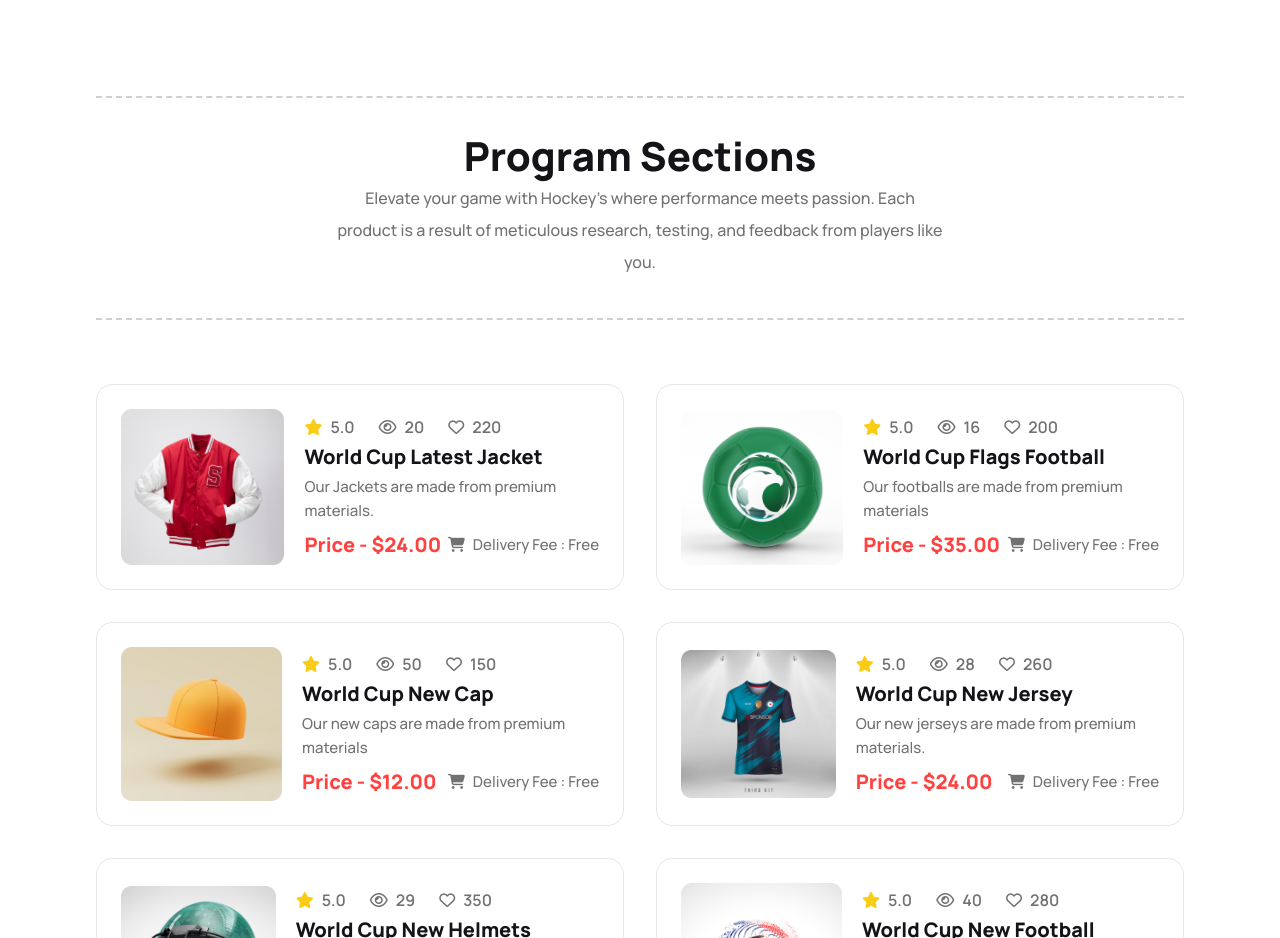
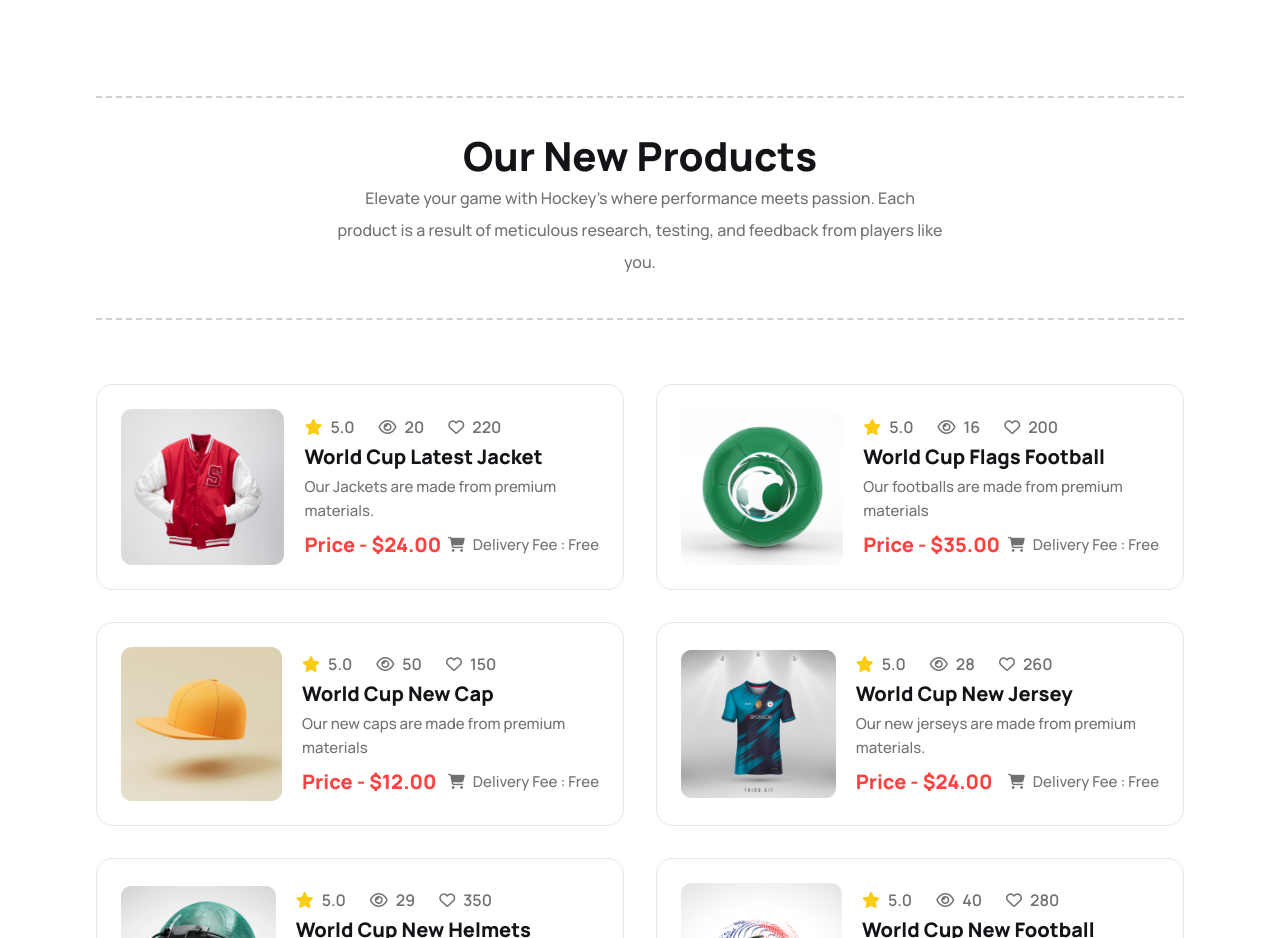
Before and after one commit to NobonitaSaha/Hockey-Landing-Page, a plain HTML site: page index.html in a window 1280 px wide. Shown: the part 2400-3338 px from the top of the page. Drawn offline with nearby package versions, Linux system fonts and the light colour scheme.

Commit message:
Fix text mistakes

```diff
--- a/index.html
+++ b/index.html
@@ -288,7 +288,7 @@
             <div class="container lg:px-24 lg:py-12 px-4 py-14 mx-auto">
               <!-- == Section Title == -->
               <div class="text-center py-10 section-border">
-                <h2 class="primary-color lg:text-[40px] text-3xl font-extrabold">Program Sections</h2>
+                <h2 class="primary-color lg:text-[40px] text-3xl font-extrabold">Our New Products</h2>
                 <p class="lg:px-60 pt-2 tertiary-color text-base leading-8 font-medium"> Elevate your game with Hockey's where performance meets passion. Each product is a result of meticulous research, testing, and feedback from players like you. </p>
               </div>
 
```
